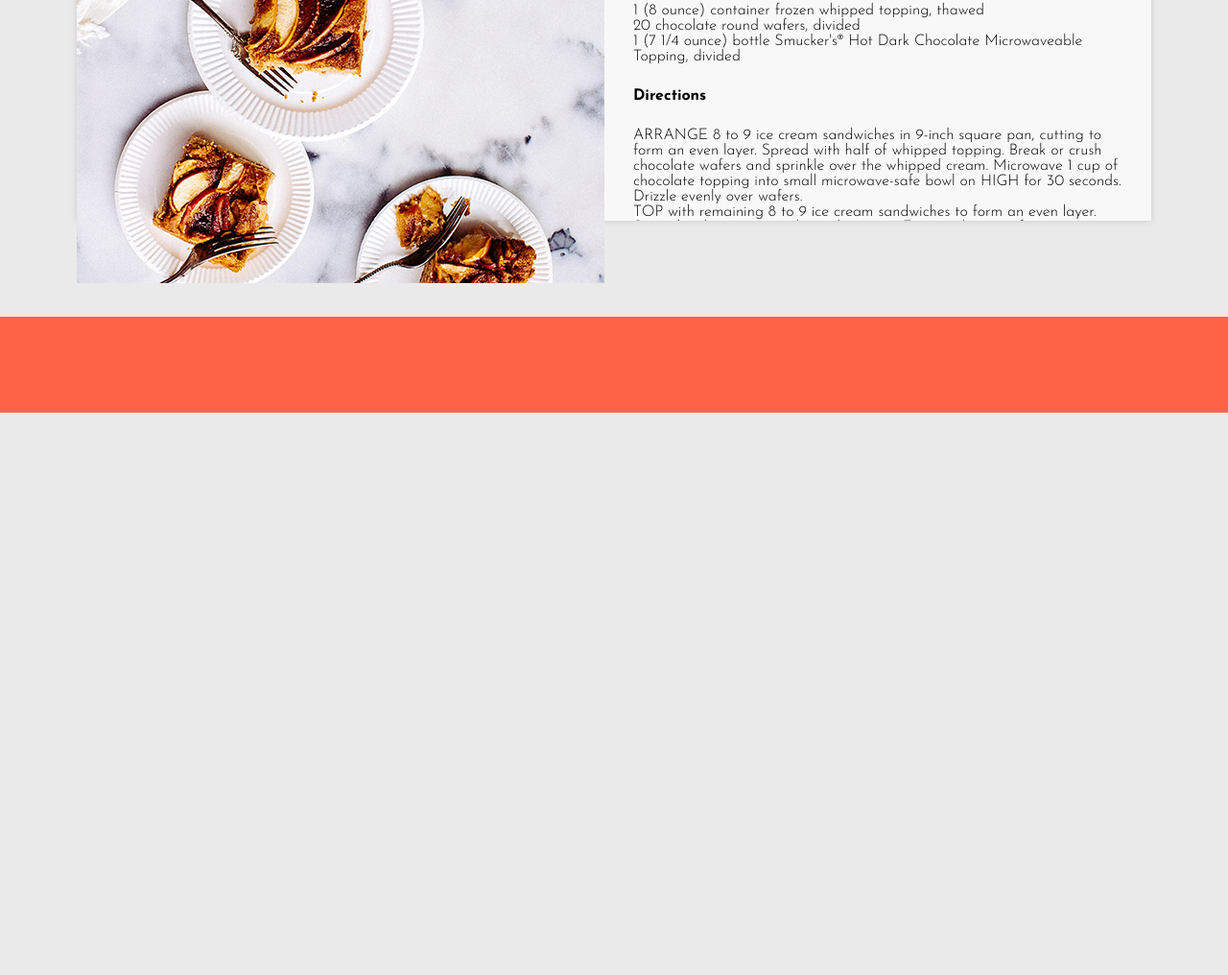
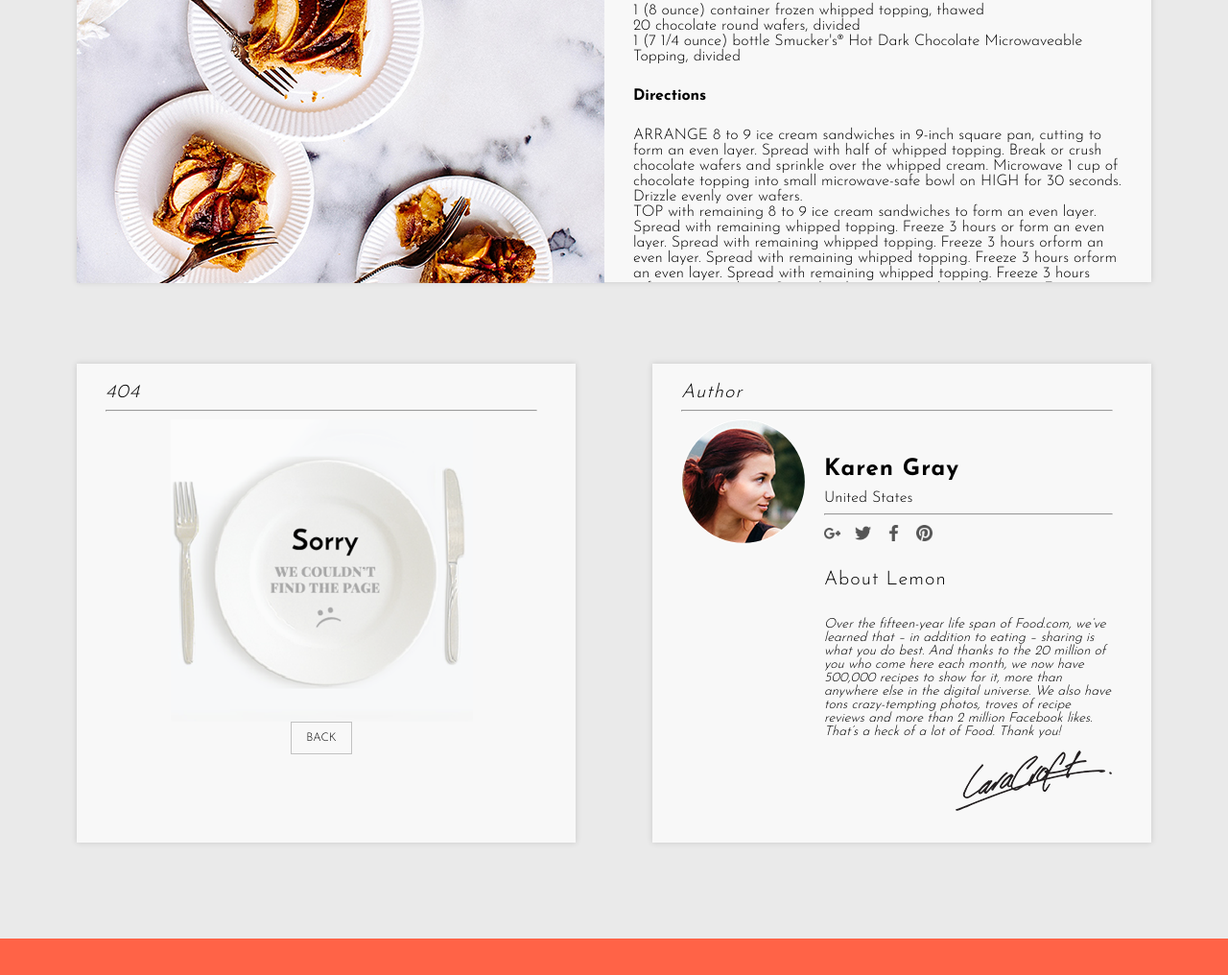
Before and after one commit to Zheldybin/lemon, a plain HTML site: page index.html in a window 1280 px wide. Shown: the part 1813-2829 px from the top of the page at 96% size. Before the commit the page ends 2243 px from the top, so only its background shows below. Drawn offline with nearby package versions, Linux system fonts and the light colour scheme.

Commit message:
section pages

```diff
--- a/index.html
+++ b/index.html
@@ -174,6 +174,51 @@
 
     </section>
 
+    <section>
+      <div class="page">
+        <div class="page__404 container">
+          <div class="page__title">
+            <h4 class="title__cards">404</h4>
+            <hr>
+          </div>
+          <div class="page__404__img">
+            <img src="img/sorry.png" alt="">
+          </div>
+          <a href="#" class="btn">BACK</a>
+        </div>
+
+        <div class="page__feedback container">
+          <div class="page__title">
+            <h4 class="title__cards">Author</h4>
+            <hr>
+          </div>
+          <div class="page__feedback__wrapper">
+            <div class="page__feedback__photo">
+              <img src="/img/autor.png" alt="">
+            </div>
+            <div class="page__feedback__descr">
+              <h3 class="page__feedback__title">Karen Gray</h3>
+              <p class="page__feedback__subtitle">United States</p>
+              <hr>
+              <div class="page__feedback__social">
+                <a href="#"><img src="img/google-plus.png" alt=""></a>
+                <a href="#"><img src="img/twitter.png" alt=""></a>
+                <a href="#"><img src="img/facebook-app-symbol.png" alt=""></a>
+                <a href="#"><img src="img/pinterest-logo.png" alt=""></a>
+              </div>
+              <h4 class="page__feedback__descr__title">About Lemon</h4>
+              <p class="page__feedback__descr__text">
+                Over the fifteen-year life span of Food.com, we’ve learned that – in addition to eating – sharing is what you do best. And thanks to the 20 million of you who come here each month, we now have 500,000 recipes to show for it, more than anywhere else in the digital universe. We also have tons crazy-tempting photos, troves of recipe reviews and more than 2 million Facebook likes. That’s a heck of a lot of Food. Thank you!
+              </p>
+              <div class="page__feedback__descr_sign">
+                <img src="img/Signature.png" alt="">
+              </div>
+            </div>
+          </div>
+        </div>
+      </div>
+    </section>
+
 
 
     </div>
--- a/scss/style.scss
+++ b/scss/style.scss
@@ -157,12 +157,9 @@ a {
 
 .recipe-full {
   display: flex;
-  height: 47vh;
+  height: 440px;
   &__img {
     position: relative;
-  }
-  &__bg img {
-    height: 47vh;
   }
   &__icon {
     position: absolute;
@@ -219,6 +216,71 @@ a {
 }
 
 
+.page {
+  display: grid;
+  grid-template-columns: 1fr 1fr;
+  column-gap: 8rem;
+  &__404 {
+    text-align: center;
+    padding: 2rem 4rem 3rem 3rem;
+  }
+  .page__404__img img {
+      width: 70%;
+    }
+  &__feedback {
+    padding: 2rem 4rem 3rem 3rem;
+    }
+  &__feedback__wrapper {
+    display: grid;
+    grid-template-columns: .3fr 1fr;
+    column-gap: 2rem;
+  }
+  &__feedback__title {
+    font-size: 2.4rem;
+    letter-spacing: .1rem;
+    font-weight: 700;
+    margin-top: 4rem;
+  }
+  &__feedback__subtitle {
+    margin-top: 1rem;
+  }
+  &__feedback__social {
+    margin-top: 1rem;
+  }
+  &__feedback__social img {
+    width: 1.7rem;
+    margin-right: 1rem;
+  }
+
+  &__feedback__descr__title {
+    margin-top: 3rem;
+    font-size: 2rem;
+    letter-spacing: .1rem;
+  }
+
+  &__feedback__descr__text {
+    margin-top: 3rem;
+    font-size: 1.4rem;
+    font-style: italic;
+  }
+
+  &__feedback__descr_sign {
+    margin-top: 1rem;
+    text-align: end;
+  }
+}
+
+.title__cards {
+  text-align: left;
+}
+
+.title__cards {
+  font-size: 2rem;
+  letter-spacing: .1rem;
+  font-style: italic;
+}
+
+
 .fgfgdsg {
   margin-top: 100px;
   height: 100px;
```
Also changed, not shown: css/style.css, img/Signature.png (added), img/autor.png (added), img/facebook-app-symbol.png (added), img/google-plus.png (added), img/pinterest-logo.png (added), img/sorry.png (added), img/twitter.png (added), 1 other file.
